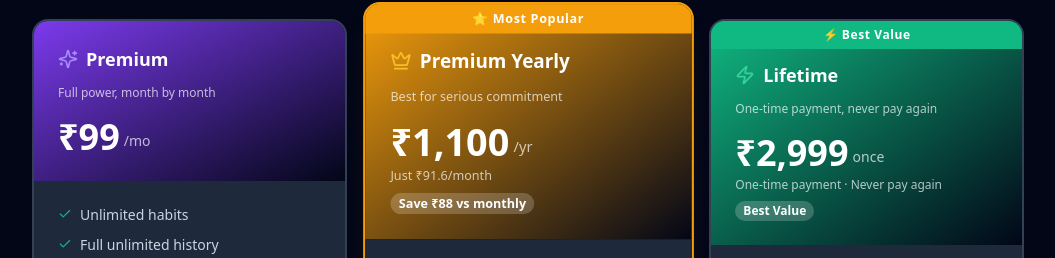
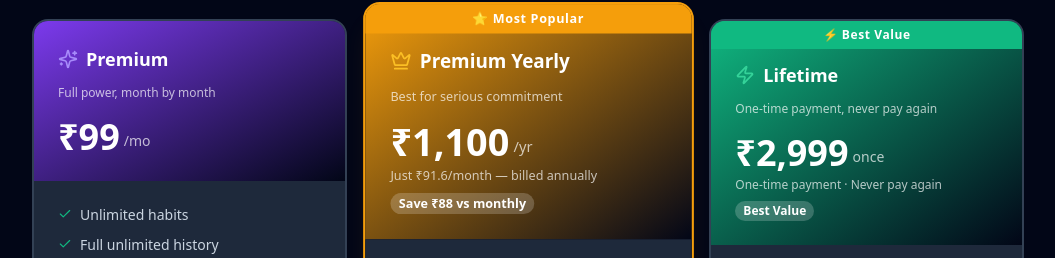
Before and after one commit to satyamkirti/zenfuel.app, a Next.js app: page /upgrade in a window 1280 px wide. Shown: the part 1328-1586 px from the top of the page, without its empty margins (112-1167 px from the left). Built offline with nearby package versions, Linux system fonts and the light colour scheme.

Commit message:
fix: update yearly plan label to 'billed annually'

```diff
--- a/src/components/subscription/PricingCards.tsx
+++ b/src/components/subscription/PricingCards.tsx
@@ -81,7 +81,7 @@ export function PricingCards({ onActivate, currentPlan, isPremium }: PricingCard
                 </span>
               </div>
               {plan.pricing.monthlyEquivalentInr && (
-                <p className="text-white/70 text-xs mt-1">Just ₹{plan.pricing.monthlyEquivalentInr}/month</p>
+                <p className="text-white/70 text-xs mt-1">Just ₹{plan.pricing.monthlyEquivalentInr}/month — billed annually</p>
               )}
               {planId === 'lifetime' && (
                 <p className="text-white/70 text-xs mt-1">One-time payment · Never pay again</p>
```
